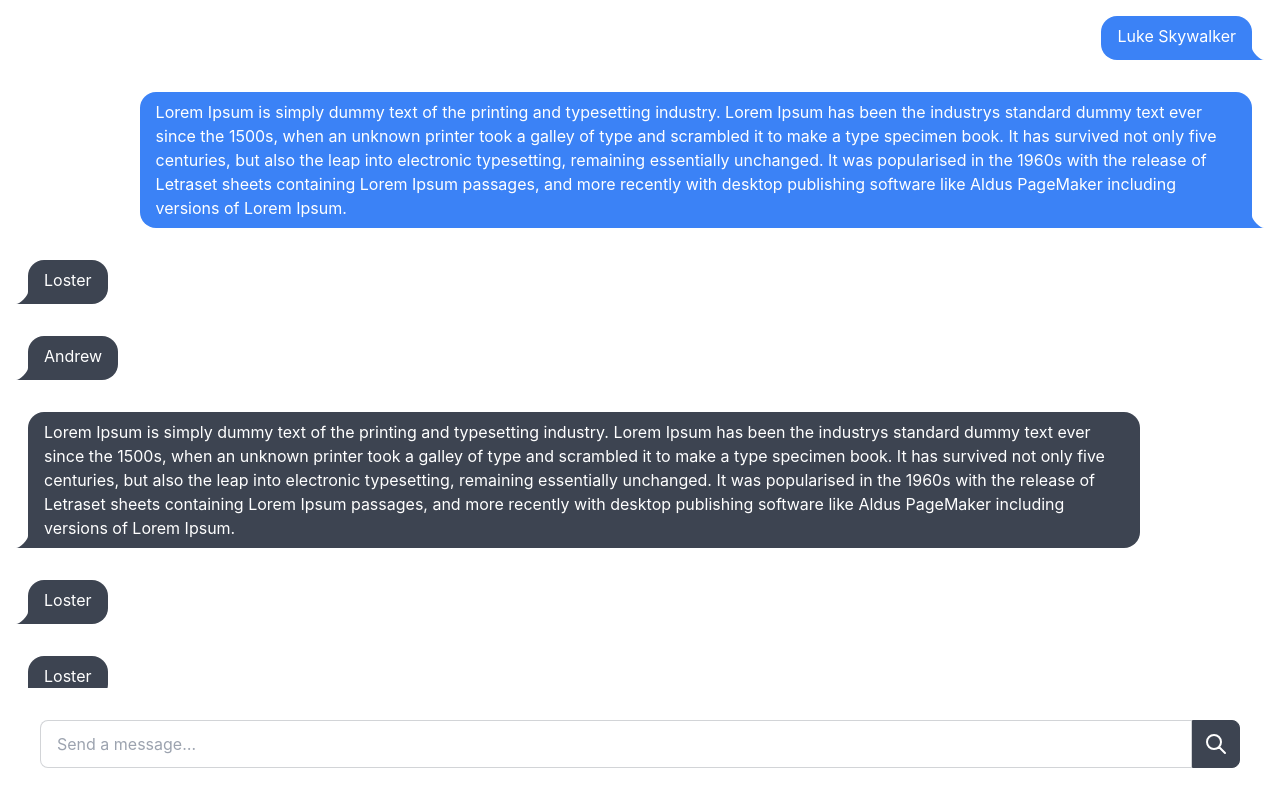
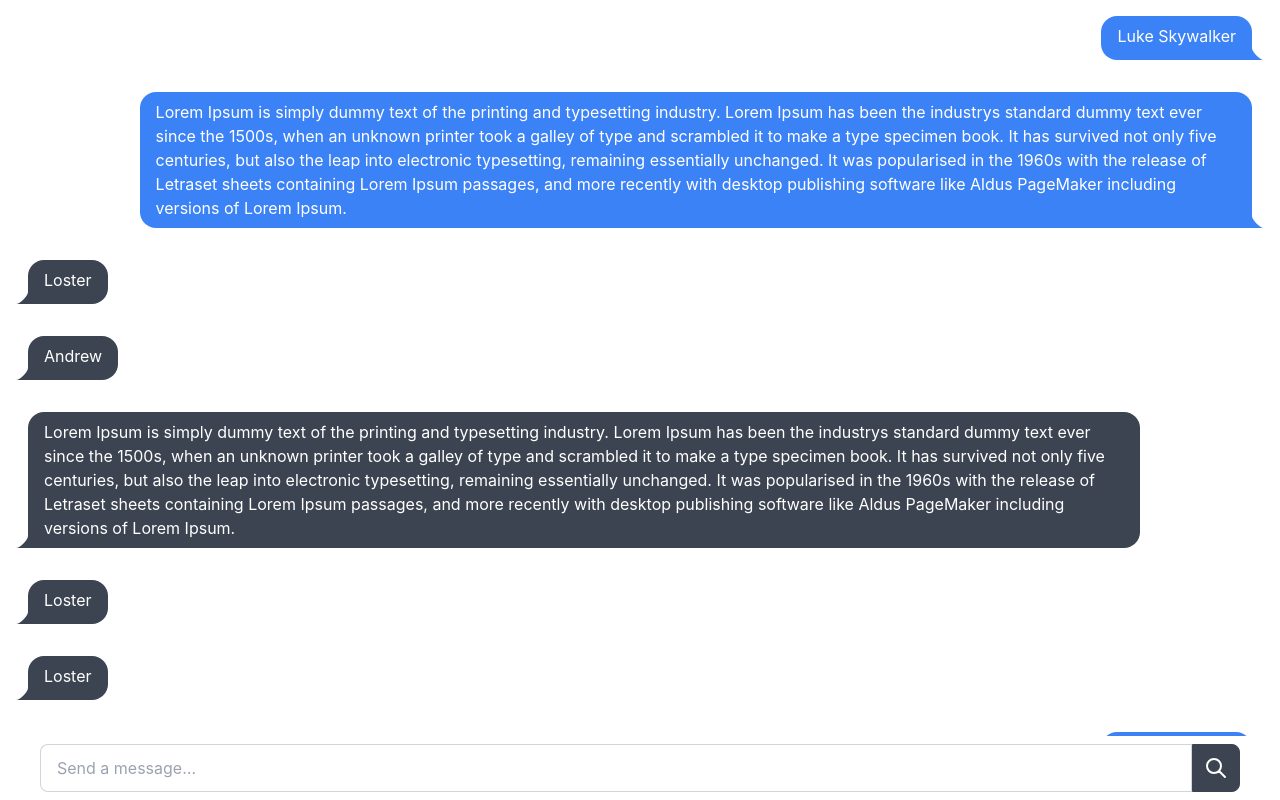
Before and after one commit to nathan-gage/StudySavantFrontend, a Next.js app in the folder embedded-client/: page /chat in a window 1280 px wide. Shown: the top 800 px of the page. Built offline with nearby package versions, Linux system fonts and the light colour scheme.

Commit message:
fix padding

```diff
--- a/embedded-client/app/chat/page.tsx
+++ b/embedded-client/app/chat/page.tsx
@@ -100,7 +100,7 @@ export default function Home() {
         )
       })}
 
-      <div className='flex flex-col items-center justify-center fixed bottom-0 w-full bg-white p-8'>
+      <div className='flex flex-col items-center justify-center fixed bottom-0 w-full bg-white p-2'>
         <div className='form-control'>
           <div className='input-group'>
             <input
```
